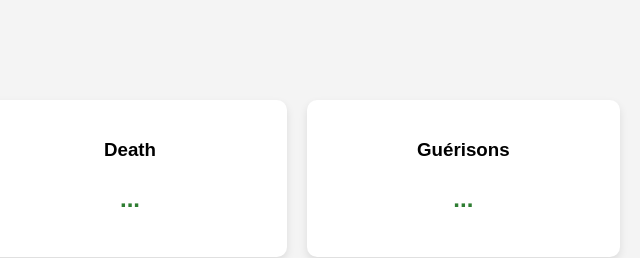
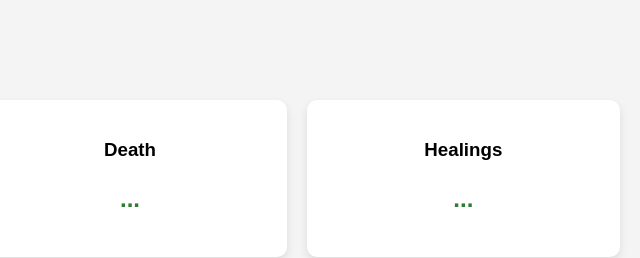
Before and after one commit to Randa-Lakab/Pandemic-Dashboard, a plain HTML site: page index.html in a window 1280 px wide. Shown: the top 258 px of the page, 640-1280 px from the left. Drawn offline with nearby package versions, Linux system fonts and the light colour scheme; no server answers.

Commit message:
Update index.html

```diff
--- a/index.html
+++ b/index.html
@@ -33,7 +33,7 @@
         <p class="value">...</p>
       </div>
       <div class="card" id="card3">
-        <h3>Guérisons</h3>
+        <h3>Healings</h3>
         <p class="value">...</p>
       </div>
     </section>
```
